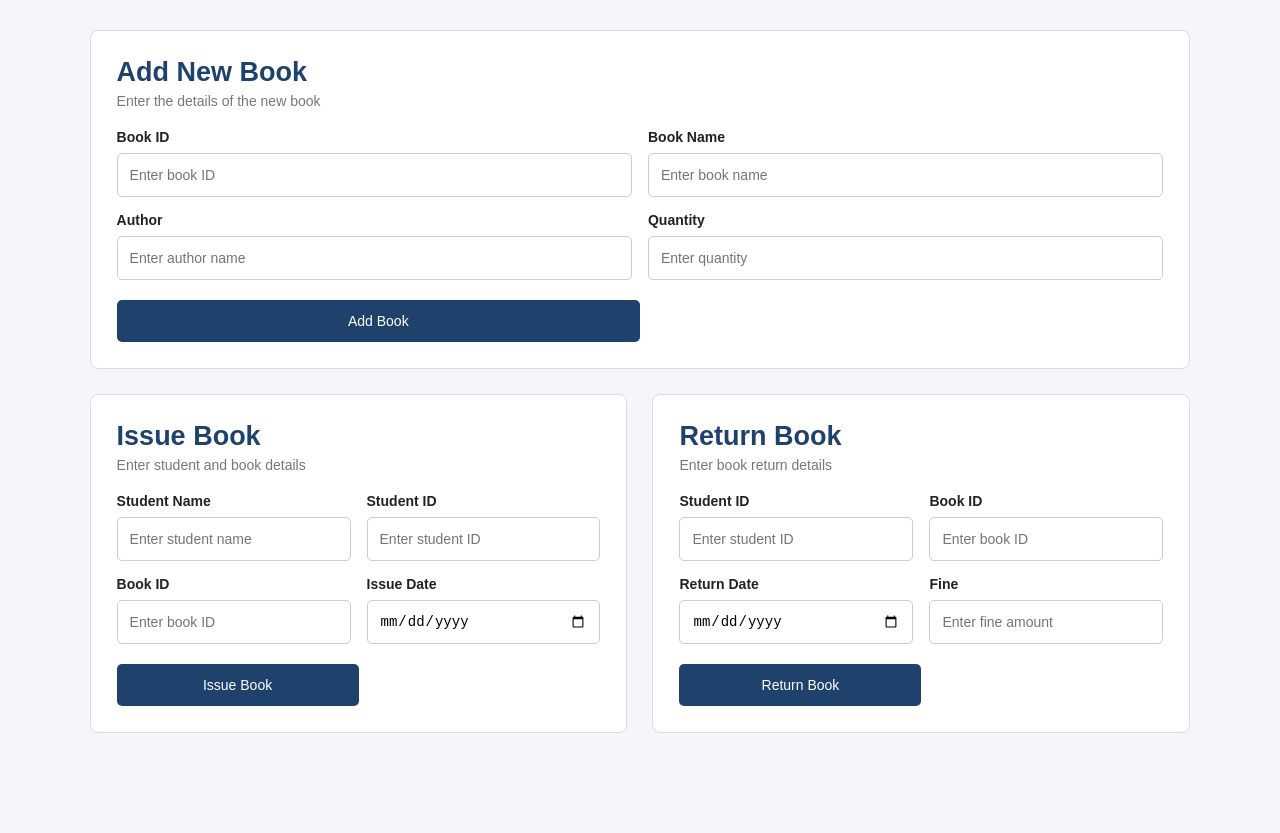
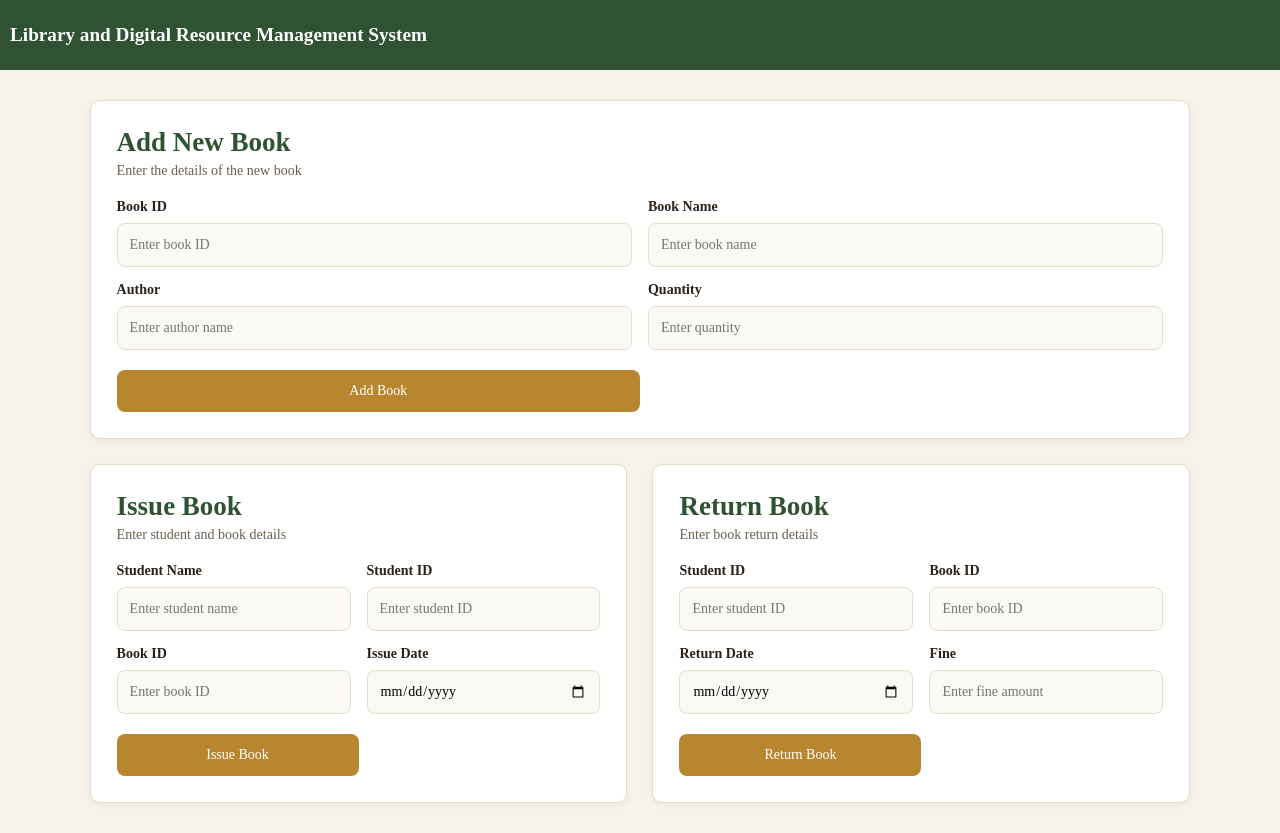
Before and after one commit to Utkarsh-1771/Library-and-Digital-Resource-Management-System, a plain HTML site: page project.html in a window 1280 px wide. Before the commit the page ends 800 px from the top, so only its background shows below. Drawn offline with Linux system fonts and the light colour scheme.

Commit message:
second commit

```diff
--- a/project.css
+++ b/project.css
@@ -5,9 +5,9 @@
 }
 
 body {
-    font-family: Arial, sans-serif;
-    background-color: #f4f6f9;
-    color: #222;
+    font-family: 'Times New Roman', Times, serif;
+    background-color: #F7F3EA;
+    color: #2B2118;
 }
 
 main {
@@ -18,20 +18,21 @@ main {
 
 .box {
     background-color: white;
-    border: 1px solid #ddd;
-    border-radius: 8px;
+    border: 1px solid #E6DCC8;
+    border-radius: 10px;
     padding: 26px;
     margin-bottom: 25px;
+    box-shadow: 0 2px 6px rgba(0, 0, 0, 0.06);
 }
 
 .box h2 {
-    color: #1f426d;
+    color: #2F5233;
     font-size: 27px;
     margin-bottom: 5px;
 }
 
-.box > p {
-    color: #777;
+.box>p {
+    color: #6B5F52;
     font-size: 14px;
     margin-bottom: 20px;
 }
@@ -58,14 +59,16 @@ label {
 input {
     height: 44px;
     padding: 10px 12px;
-    border: 1px solid #ccc;
-    border-radius: 5px;
+    border: 1px solid #E6DCC8;
+    border-radius: 8px;
+    background-color: #FBF9F5;
+    font-family: inherit;
     font-size: 14px;
 }
 
 input:focus {
     outline: none;
-    border-color: #1f426d;
+    border-color: #B8862E;
 }
 
 
@@ -73,16 +76,17 @@ button {
     width: 50%;
     height: 42px;
     margin-top: 20px;
-    background-color: #1f426d;
+    background-color: #B8862E;
     color: white;
     border: none;
-    border-radius: 5px;
+    border-radius: 8px;
+    font-family: inherit;
     font-size: 14px;
     cursor: pointer;
 }
 
 button:hover {
-    background-color: #173555;
+    background-color: #9C7126;
 }
 
 
@@ -117,3 +121,23 @@ button:hover {
         width: 100%;
     }
 }
+
+.nav-bar {
+    background: #2F5233;
+    height: 70px;
+}
+
+.nav-content {
+    display: flex;
+    justify-content: space-between;
+    align-items: center;
+    height: 70px;
+}
+
+.nav-text {
+    color: white;
+    font-weight: bold;
+    font-size: 1.2rem;
+    font-family: 'Times New Roman', Times, serif;
+    padding-left: 10px;
+}
--- a/project.html
+++ b/project.html
@@ -1,5 +1,6 @@
 <!DOCTYPE html>
 <html lang="en">
+
 <head>
     <meta charset="UTF-8">
     <meta name="viewport" content="width=device-width, initial-scale=1.0">
@@ -8,11 +9,12 @@
 </head>
 
 <body>
-
+    <header class="nav-bar">
+        <div class="nav-content">
+            <p class="nav-text">Library and Digital Resource Management System</p>
+        </div>
+    </header>
     <main>
-
-        <!-- Add New Book -->
-
         <div class="box add-book">
 
             <h2>Add New Book</h2>
@@ -45,14 +47,7 @@
             <button>Add Book</button>
 
         </div>
-
-
-        <!-- Issue and Return -->
-
         <div class="bottom-section">
-
-            <!-- Issue Book -->
-
             <div class="box">
 
                 <h2>Issue Book</h2>
@@ -85,10 +80,6 @@
                 <button>Issue Book</button>
 
             </div>
-
-
-            <!-- Return Book -->
-
             <div class="box">
 
                 <h2>Return Book</h2>
@@ -115,16 +106,11 @@
                         <label>Fine</label>
                         <input type="number" placeholder="Enter fine amount">
                     </div>
+                </div>
+                <button>Return Book</button>
+            </div>
+        </div>
+    </main>
+</body>
 
-                </div>
-
-                <button>Return Book</button>
-
-            </div>
-
-        </div>
-
-    </main>
-
-</body>
 </html>
```
